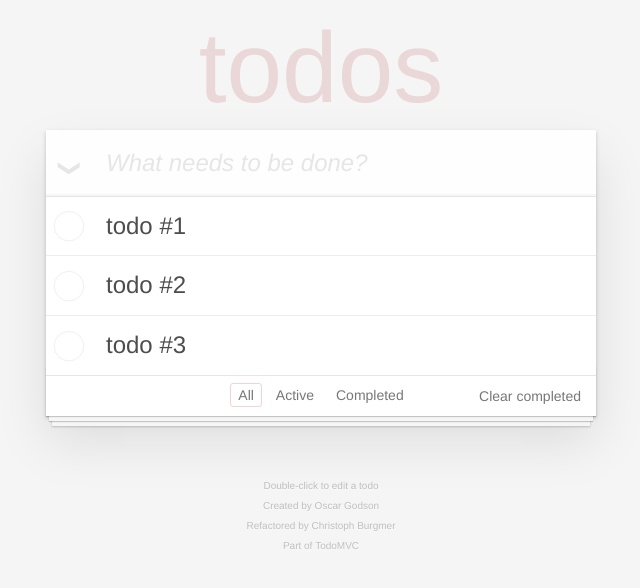
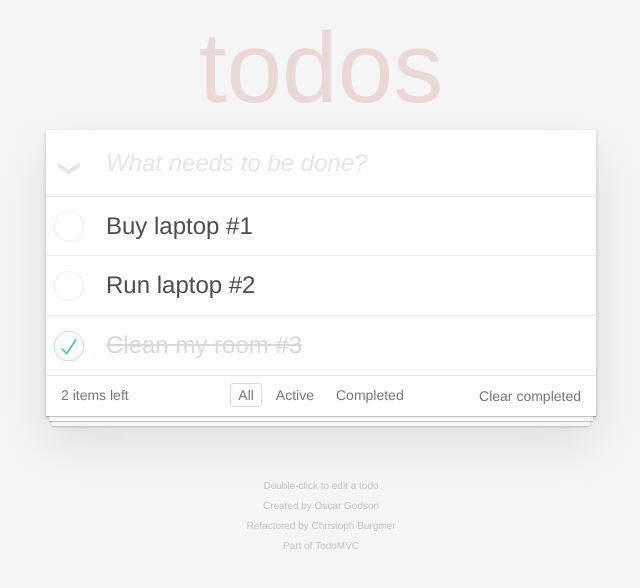
Before and after one commit to Sogo13/vue3-todo-app, a Vue app: page / in a window 1280 px wide. Shown: the top 588 px of the page, without its empty margins (319-959 px from the left). Built offline with nearby package versions, Linux system fonts and the light colour scheme.

Commit message:
final version from class (SFC, props, events)

```diff
--- a/package.json
+++ b/package.json
@@ -8,7 +8,7 @@
     "preview": "vite preview"
   },
   "dependencies": {
-    "vue": "^3.2.45"
+    "vue": "^3.3.0"
   },
   "devDependencies": {
     "@vitejs/plugin-vue": "^4.0.0",
--- a/src/App.vue
+++ b/src/App.vue
@@ -1,48 +1,89 @@
 <template>
   <section class="todoapp">
-    <header class="header">
-      <h1>todos</h1>
-      <input class="new-todo" placeholder="What needs to be done?" autofocus>
-    </header>
+    <todo-input @add-todo="addTodo"></todo-input>
     <section class="main">
       <input id="toggle-all" class="toggle-all" type="checkbox">
       <label for="toggle-all">Mark all as complete</label>
       <ul class="todo-list">
-        <li class="todo" v-for="i in [1, 2, 3]" :key="i">
-          <div class="view">
-            <input class="toggle" type="checkbox" />
-            <label>todo #{{ i }}</label>
-            <button class="destroy"></button>
-          </div>
-          <input class="edit" type="text" />
-        </li>
+        <todo-item v-for="todo in filteredTodos"
+                   :key="todo.id"
+                   :todo="todo"
+                   @toggle-completed="toggleCompleted"
+                   @set-text="setText(todo.id, $event)"
+                   @destroy="removeTodo(todo.id)"
+        ></todo-item>
       </ul>
     </section>
-    <footer class="footer">
-      <span class="todo-count"></span>
-      <ul class="filters">
-        <li>
-          <a href="#/" class="selected">All</a>
-        </li>
-        <li>
-          <a href="#/active">Active</a>
-        </li>
-        <li>
-          <a href="#/completed">Completed</a>
-        </li>
-      </ul>
-      <button class="clear-completed">Clear completed</button>
-    </footer>
+    <todo-filters :left="leftCount" @set-filter="filter = $event"></todo-filters>
   </section>
-  <footer class="info">
-    <p>Double-click to edit a todo</p>
-    <p>Created by <a href="http://twitter.com/oscargodson">Oscar Godson</a></p>
-    <p>Refactored by <a href="https://github.com/cburgmer">Christoph Burgmer</a></p>
-    <p>Part of <a href="http://todomvc.com">TodoMVC</a></p>
-  </footer>
+  <todo-footer></todo-footer>
 </template>
 
+<script setup>
+import TodoItem from "@/components/TodoApp/TodoItem.vue";
+import TodoFooter from "@/components/TodoApp/TodoFooter.vue";
+import TodoFilters from "@/components/TodoApp/TodoFilters.vue";
+import TodoInput from "@/components/TodoApp/TodoInput.vue";
+import {computed, reactive, ref} from "vue";
 
-<script setup>
+let todos = reactive([
+  {
+    id: 1,
+    title: 'Buy laptop',
+    isCompleted: false
+  },
+  {
+    id: 2,
+    title: 'Run laptop',
+    isCompleted: false
+  },
+  {
+    id: 3,
+    title: 'Clean my room',
+    isCompleted: true
+  },
+])
 
+function addTodo(text) {
+  todos.push({
+    id: todos.length + 1,
+    title: text,
+    isCompleted: false
+  })
+}
+
+function toggleCompleted(id) {
+  const todo = todos.find(todo => todo.id === id)
+  todo.isCompleted = !todo.isCompleted
+}
+
+const leftCount = computed(
+    () => todos.filter(todo => !todo.isCompleted).length
+)
+
+function setText(id, newText) {
+  const todo = todos.find(todo => todo.id === id)
+  todo.title = newText
+}
+
+const filter = ref('all')
+
+const filteredTodos = computed(() => {
+  switch (filter.value) {
+    case 'all': return todos;
+    case 'completed': return todos.filter(todo => todo.isCompleted);
+    case 'active': return todos.filter(todo => !todo.isCompleted);
+  }
+})
+
+console.log(filteredTodos)
+
+function removeTodo(id) {
+  const i = todos.findIndex((todo) => todo.id === id)
+  todos.splice(i, 1)
+
+  console.log('id', id)
+
+  todos = reactive(todos.filter(todo => todo !== id))
+}
 </script>
--- /dev/null
+++ b/src/components/TodoApp/TodoFilters.vue
@@ -0,0 +1,24 @@
+<template>
+  <footer class="footer">
+    <span class="todo-count">{{ left }} items left</span>
+    <ul class="filters">
+      <li>
+        <a href="#"
+           @click="$emit('set-filter', 'all')" class="selected">All</a>
+      </li>
+      <li>
+        <a href="#"
+           @click="$emit('set-filter', 'active')">Active</a>
+      </li>
+      <li>
+        <a href="#"
+           @click="$emit('set-filter', 'completed')">Completed</a>
+      </li>
+    </ul>
+    <button class="clear-completed">Clear completed</button>
+  </footer>
+</template>
+
+<script setup>
+defineProps(['left'])
+</script>
--- /dev/null
+++ b/src/components/TodoApp/TodoFooter.vue
@@ -0,0 +1,8 @@
+<template>
+  <footer class="info">
+    <p>Double-click to edit a todo</p>
+    <p>Created by <a href="http://twitter.com/oscargodson">Oscar Godson</a></p>
+    <p>Refactored by <a href="https://github.com/cburgmer">Christoph Burgmer</a></p>
+    <p>Part of <a href="http://todomvc.com">TodoMVC</a></p>
+  </footer>
+</template>
--- /dev/null
+++ b/src/components/TodoApp/TodoInput.vue
@@ -0,0 +1,23 @@
+<template>
+  <header class="header">
+    <h1>todos</h1>
+    <input class="new-todo"
+           placeholder="What needs to be done?"
+           autofocus
+           @keyup.enter="addTodo"
+           v-model="text"
+    >
+  </header>
+</template>
+
+<script setup>
+import {ref} from "vue";
+
+const emit = defineEmits()
+
+const text = ref('')
+function addTodo() {
+  emit('add-todo', text.value)
+  text.value = ''
+}
+</script>
--- /dev/null
+++ b/src/components/TodoApp/TodoItem.vue
@@ -0,0 +1,35 @@
+<template>
+  <li class="todo" :class="{ 'completed': todo.isCompleted,
+    'editing': isEditing }">
+    <div class="view">
+      <input class="toggle" type="checkbox"
+             :checked="todo.isCompleted"
+             @input="$emit('toggle-completed', todo.id)" />
+      <label @dblclick="isEditing = true">
+        {{ todo.title }} #{{ todo.id }}
+      </label>
+      <button class="destroy" @click="$emit('destroy')"></button>
+    </div>
+    <input class="edit" type="text" v-model="text"
+    @blur="setText"
+           @keyup.enter="setText"
+    />
+  </li>
+</template>
+
+<script setup>
+import {ref} from "vue";
+
+const props = defineProps(['todo'])
+
+const isEditing = ref(false)
+
+const emit = defineEmits()
+
+const text = ref(props.todo.title)
+
+function setText() {
+  emit('set-text', text.value)
+  isEditing.value = false
+}
+</script>
--- a/src/main.js
+++ b/src/main.js
@@ -1,4 +1,6 @@
 import { createApp } from 'vue'
 import App from './App.vue'
 
-createApp(App).mount('#app')
+const app = createApp(App)
+
+app.mount('#app')
```
Also changed, not shown: src/components/MyText.vue (added, +36 -0 lines), 1 other file (tests, documents, lock files or other folders).
